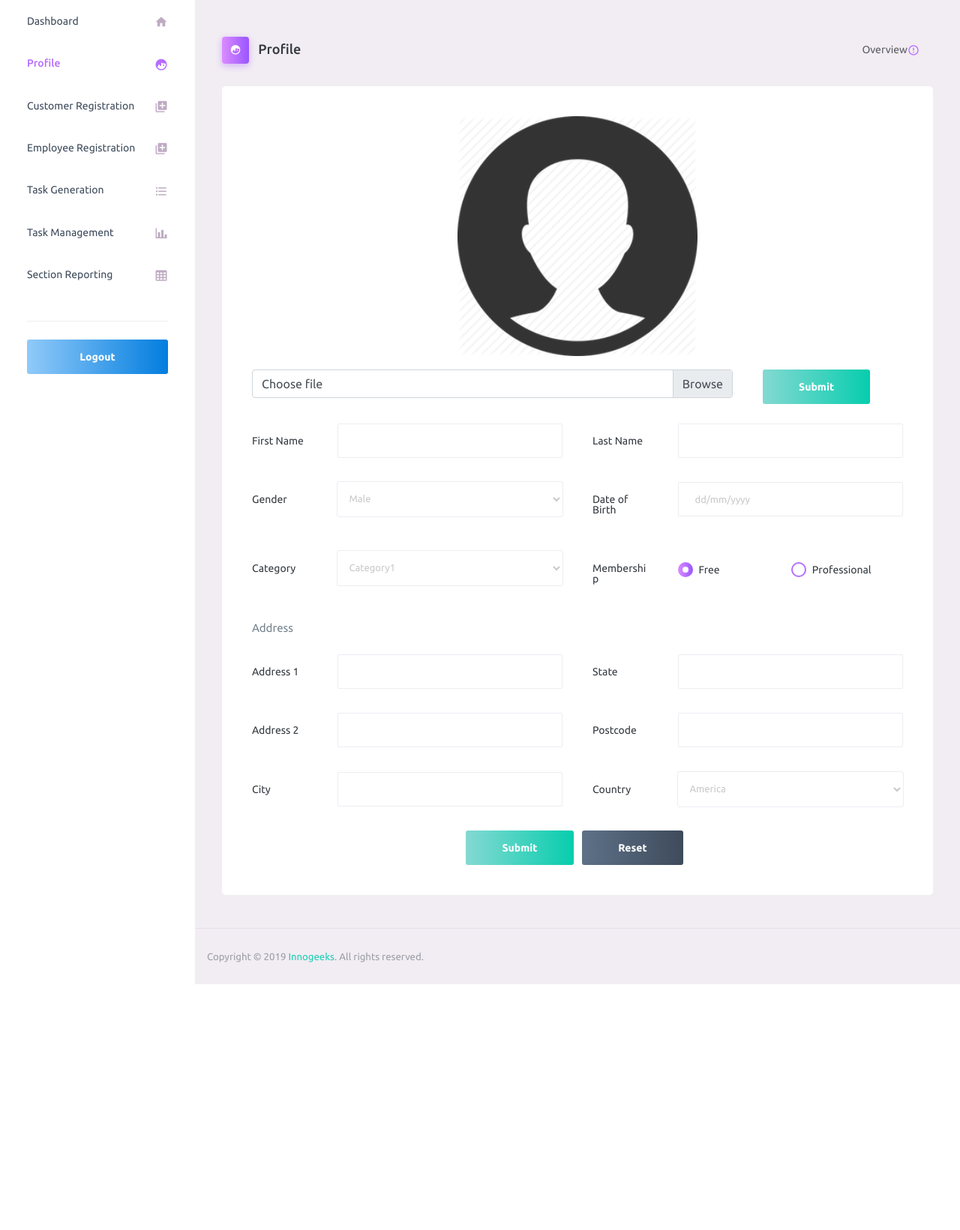
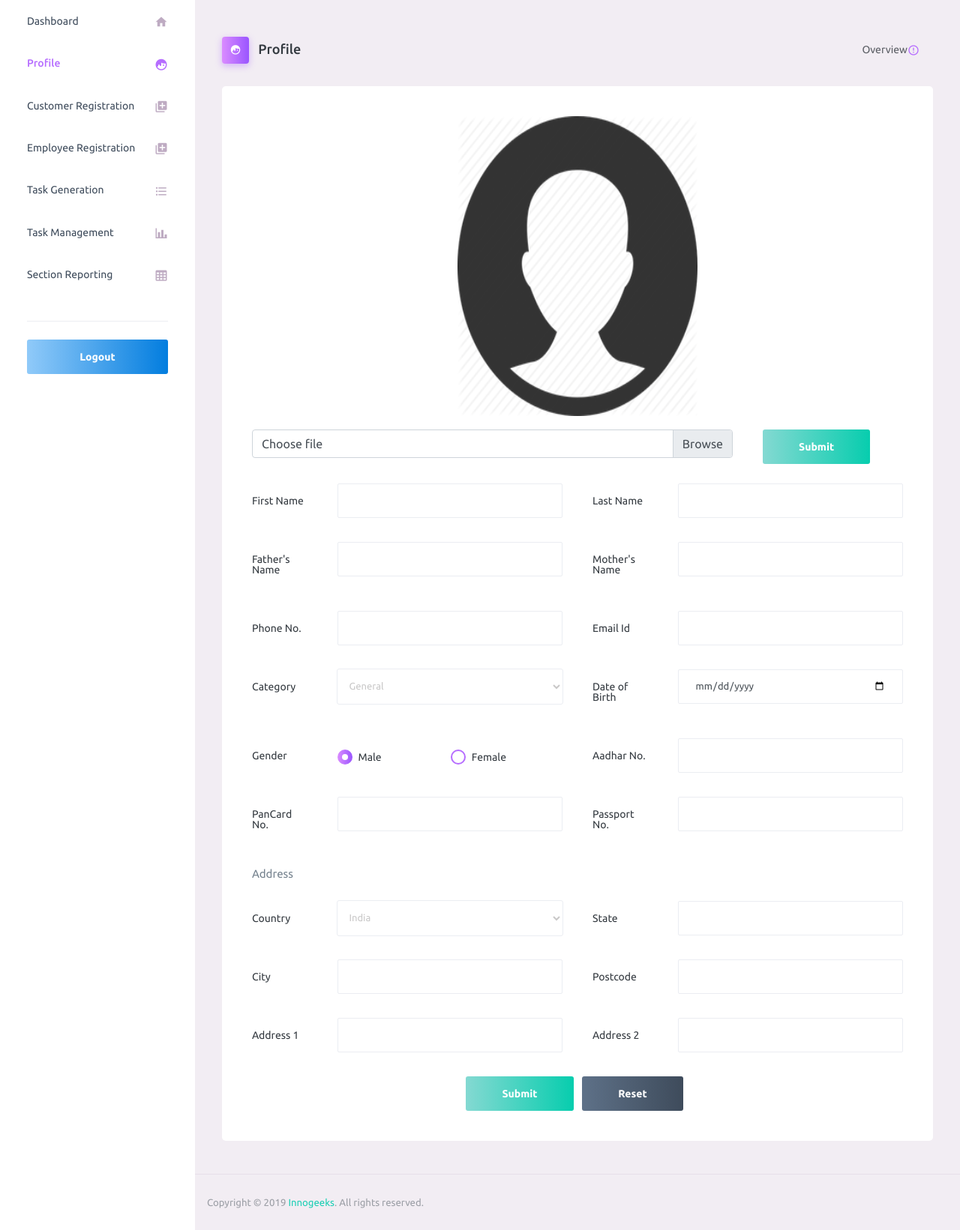
Before and after one commit to simply-hollow/GreatVoyagers, a PHP site: page /profile.php in a window 1280 px wide. Shown: the part 70-1711 px from the top of the page at 75% size. Before the commit the page ends 1383 px from the top, so only its background shows below. Run offline with PHP 8.4, Linux system fonts and the light colour scheme; some libraries are stand-ins or nearby versions.

Commit message:
changes in existing.php

```diff
--- a/includes/customer/existing.php
+++ b/includes/customer/existing.php
@@ -13,7 +13,7 @@
       </div>
       <div class="col-md-6">
         <div class="form-group row">
-          <label class="col-sm-3 col-form-label">Last Name</label>
+          <label class="col-sm-3 col-form-label"> Aadhar No.</label>
           <div class="col-sm-9">
             <input type="text" class="form-control" />
           </div>
--- a/includes/profile/profile_content.php
+++ b/includes/profile/profile_content.php
@@ -2,7 +2,7 @@
 <div class="card">
 <div class="card-body">
   <center>
-    <img src="includes/blank1.png" alt="blank profile image" style="height: 25vw; width: 25vw;">
+    <img src="includes/blank1.png" alt="blank profile image" style="height: 50vh; width: 25vw;">
   </center>
   <br>
   <form class="form-sample">
@@ -41,20 +41,35 @@
     <div class="row">
       <div class="col-md-6">
         <div class="form-group row">
-          <label class="col-sm-3 col-form-label">Gender</label>
+          <label class="col-sm-3 col-form-label">Father's Name</label>
           <div class="col-sm-9">
-            <select class="form-control">
-              <option>Male</option>
-              <option>Female</option>
-            </select>
+            <input type="text" class="form-control" />
           </div>
         </div>
       </div>
       <div class="col-md-6">
         <div class="form-group row">
-          <label class="col-sm-3 col-form-label">Date of Birth</label>
+          <label class="col-sm-3 col-form-label">Mother's Name</label>
           <div class="col-sm-9">
-            <input class="form-control" placeholder="dd/mm/yyyy" />
+            <input type="text" class="form-control" />
+          </div>
+        </div>
+      </div>
+    </div>
+    <div class="row">
+      <div class="col-md-6">
+        <div class="form-group row">
+          <label class="col-sm-3 col-form-label">Phone No.</label>
+          <div class="col-sm-9">
+            <input type="text" class="form-control" />
+          </div>
+        </div>
+      </div>
+      <div class="col-md-6">
+        <div class="form-group row">
+          <label class="col-sm-3 col-form-label">Email Id</label>
+          <div class="col-sm-9">
+            <input type="Email" class="form-control" />
           </div>
         </div>
       </div>
@@ -65,43 +80,85 @@
           <label class="col-sm-3 col-form-label">Category</label>
           <div class="col-sm-9">
             <select class="form-control">
-              <option>Category1</option>
-              <option>Category2</option>
-              <option>Category3</option>
-              <option>Category4</option>
+              <option>General</option>
+              <option>OBC</option>
+              <option>SC/ST</option>
             </select>
           </div>
         </div>
       </div>
       <div class="col-md-6">
         <div class="form-group row">
-          <label class="col-sm-3 col-form-label">Membership</label>
+          <label class="col-sm-3 col-form-label">Date of Birth</label>
+          <div class="col-sm-9">
+            <input  type="date" class="form-control"/>
+          </div>
+        </div>
+      </div>
+    </div>
+    <div class="row">
+    <div class="col-md-6">
+        <div class="form-group row">
+          <label class="col-sm-3 col-form-label">Gender</label>
           <div class="col-sm-4">
             <div class="form-check">
               <label class="form-check-label">
-                <input type="radio" class="form-check-input" name="membershipRadios" id="membershipRadios1" value="" checked> Free </label>
+                <input type="radio" class="form-check-input" name="membershipRadios" id="membershipRadios1" value="" checked> Male </label>
             </div>
           </div>
           <div class="col-sm-5">
             <div class="form-check">
               <label class="form-check-label">
-                <input type="radio" class="form-check-input" name="membershipRadios" id="membershipRadios2" value="option2"> Professional </label>
+                <input type="radio" class="form-check-input" name="membershipRadios" id="membershipRadios2" value="option2"> Female </label>
             </div>
           </div>
         </div>
       </div>
+      <div class="col-md-6">
+        <div class="form-group row">
+          <label class="col-sm-3 col-form-label">Aadhar No.</label>
+          <div class="col-sm-9">
+            <input type="text" class="form-control" />
+          </div>
+        </div>
+      </div>
     </div>
-    <p class="card-description"> Address </p>
     <div class="row">
       <div class="col-md-6">
         <div class="form-group row">
-          <label class="col-sm-3 col-form-label">Address 1</label>
+          <label class="col-sm-3 col-form-label">PanCard No.</label>
           <div class="col-sm-9">
             <input type="text" class="form-control" />
           </div>
         </div>
       </div>
       <div class="col-md-6">
+        <div class="form-group row">
+          <label class="col-sm-3 col-form-label">Passport No.</label>
+          <div class="col-sm-9">
+            <input type="text" class="form-control" />
+          </div>
+        </div>
+      </div>
+    </div>
+    <p class="card-description"> Address </p>
+
+    <div class="row">
+    <div class="col-md-6">
+        <div class="form-group row">
+          <label class="col-sm-3 col-form-label">Country</label>
+          <div class="col-sm-9">
+            <select class="form-control">
+            <option>India</option>
+              <option>America</option>
+              <option>Italy</option>
+              <option>Russia</option>
+              <option>Britain</option>
+            </select>
+          </div>
+        </div>
+      </div>
+    <div class="col-md-6">
         <div class="form-group row">
           <label class="col-sm-3 col-form-label">State</label>
           <div class="col-sm-9">
@@ -111,9 +168,9 @@
       </div>
     </div>
     <div class="row">
-      <div class="col-md-6">
+    <div class="col-md-6">
         <div class="form-group row">
-          <label class="col-sm-3 col-form-label">Address 2</label>
+          <label class="col-sm-3 col-form-label">City</label>
           <div class="col-sm-9">
             <input type="text" class="form-control" />
           </div>
@@ -131,7 +188,7 @@
     <div class="row">
       <div class="col-md-6">
         <div class="form-group row">
-          <label class="col-sm-3 col-form-label">City</label>
+          <label class="col-sm-3 col-form-label">Address 1</label>
           <div class="col-sm-9">
             <input type="text" class="form-control" />
           </div>
@@ -139,14 +196,9 @@
       </div>
       <div class="col-md-6">
         <div class="form-group row">
-          <label class="col-sm-3 col-form-label">Country</label>
+          <label class="col-sm-3 col-form-label">Address 2</label>
           <div class="col-sm-9">
-            <select class="form-control">
-              <option>America</option>
-              <option>Italy</option>
-              <option>Russia</option>
-              <option>Britain</option>
-            </select>
+            <input type="text" class="form-control" />
           </div>
         </div>
       </div>
```
Also changed, not shown: includes/customer/new.php (+102 -31 lines).
